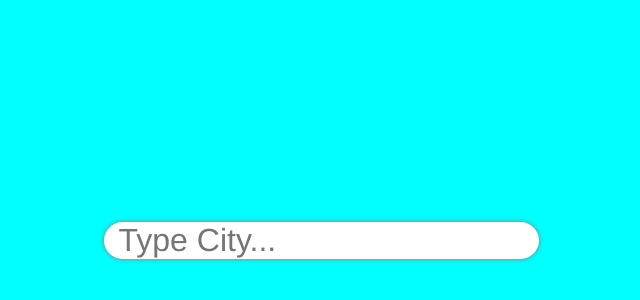
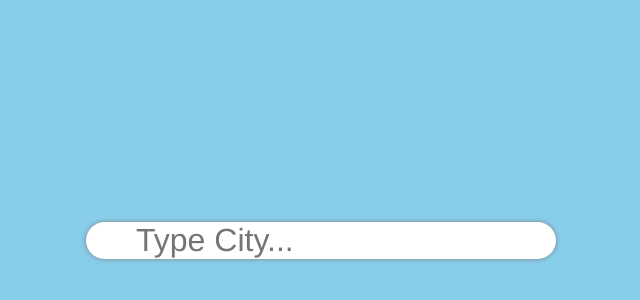
Before and after one commit to JHANVILADIWALA/WeatherApp, a plain HTML site: page index.html in a window 1280 px wide. Shown: the part 150-450 px from the top of the page, without its empty margins (319-959 px from the left). Drawn offline with Linux system fonts and the light colour scheme.

Commit message:
Update index.css

```diff
--- a/index.css
+++ b/index.css
@@ -7,7 +7,7 @@
 .main{
     width: 100%;
     height: 100vh;
-    background-color: aqua;
+    background-color: skyblue;
     display: flex;
     justify-content: center;
     align-items: center;
@@ -22,10 +22,12 @@
     font-size: xx-large;
     //border: 1px black solid;
 
+
 }
 #search{
+    color: crimson;
     font-size: xx-large;
-    padding-left: 15px;
+    padding-left: 50px;
     border-radius: 25px;
     //margin-left: 100px;
     outline:none;
```
